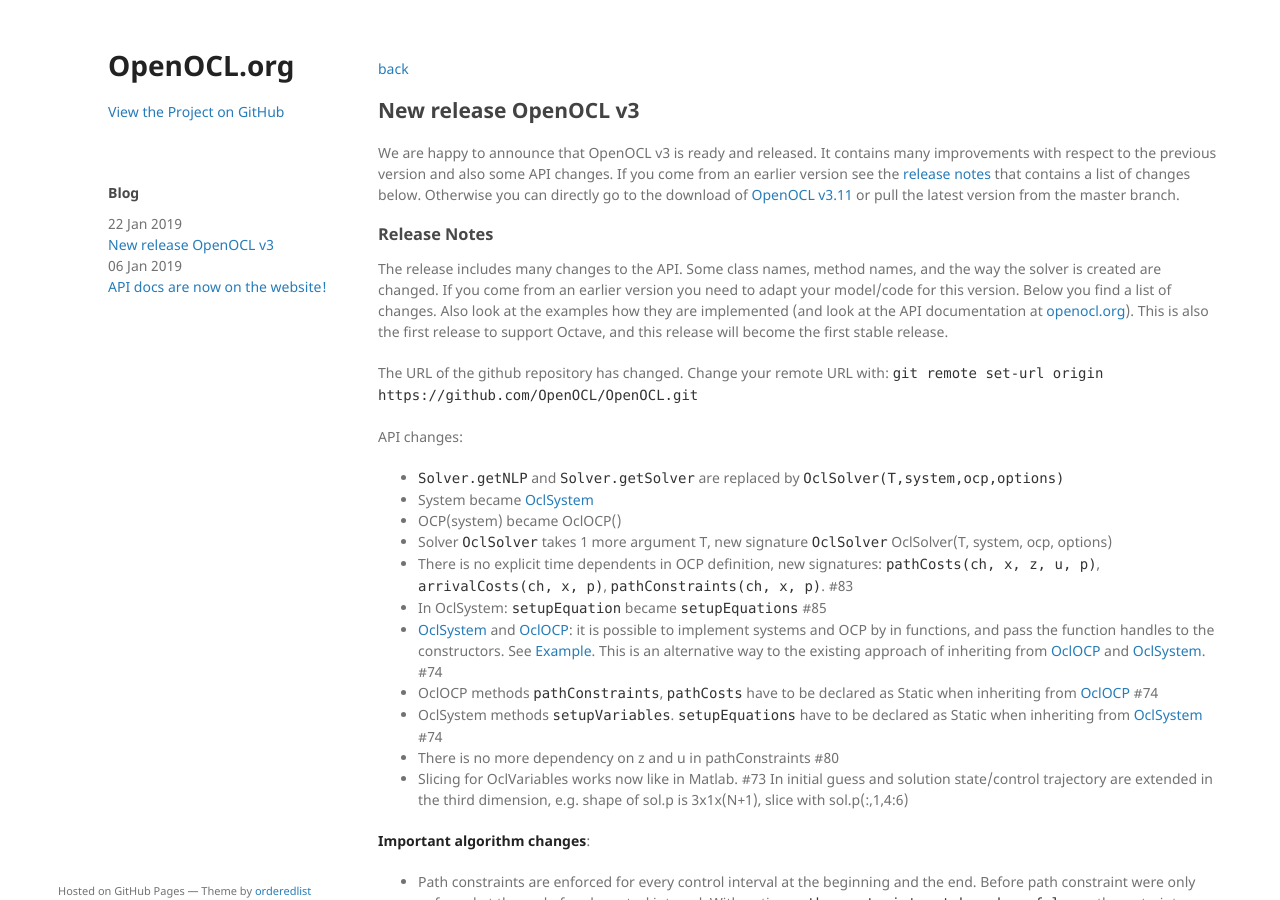
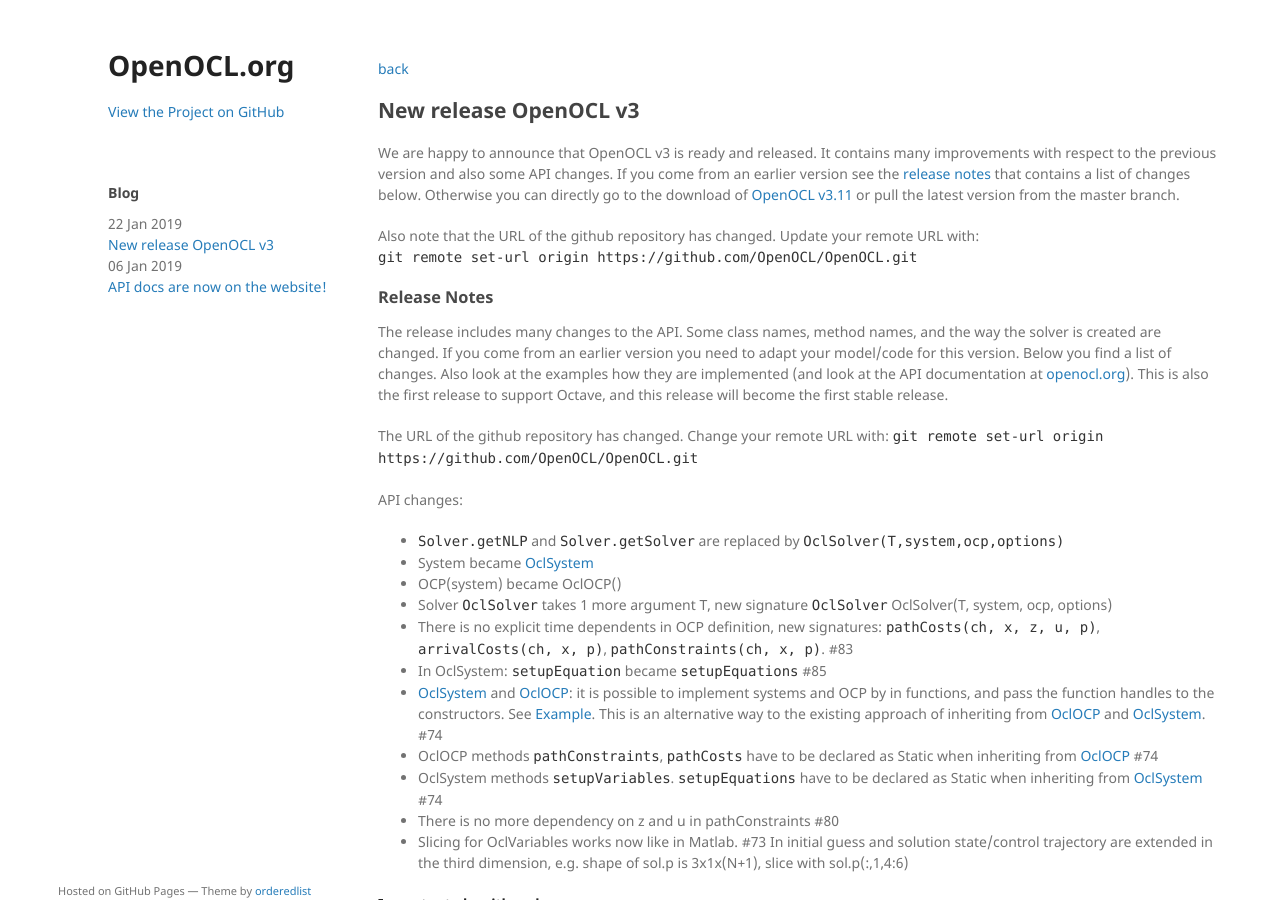
Before and after one commit to OpenOCL/openocl.github.io, a Jekyll site: the page built from _posts/2019-01-22-release-of-openocl-v3.md, in a window 1280 px wide and 900 px high. Built offline with Jekyll 4.4.1, drawn with Linux system fonts in a browser that asks for light colours; our own code applies the rules of GitHub Pages for plain Markdown files.

Commit message:
Update 2019-01-22-release-of-openocl-v3.md

```diff
--- a/_posts/2019-01-22-release-of-openocl-v3.md
+++ b/_posts/2019-01-22-release-of-openocl-v3.md
@@ -6,6 +6,9 @@
 It contains many improvements with respect to the previous version and also some API changes.
 If you come from an earlier version see the [release notes](https://github.com/OpenOCL/OpenOCL/releases/tag/v.3.11) that contains a list of changes below.
 Otherwise you can directly go to the download of [OpenOCL v3.11](get-started) or pull the latest version from the master branch.
+
+Also note that the URL of the github repository has changed. Update your remote URL with:
+`git remote set-url origin https://github.com/OpenOCL/OpenOCL.git`
 
 ### Release Notes
 The release includes many changes to the API. Some class names, method names, and the way the solver is created are changed. If you come from an earlier version you need to adapt your model/code for this version. Below you find a list of changes. Also look at the examples how they are implemented (and look at the API documentation at [openocl.org](https://openocl.org)). This is also the first release to support Octave, and this release will become the first stable release.
```
